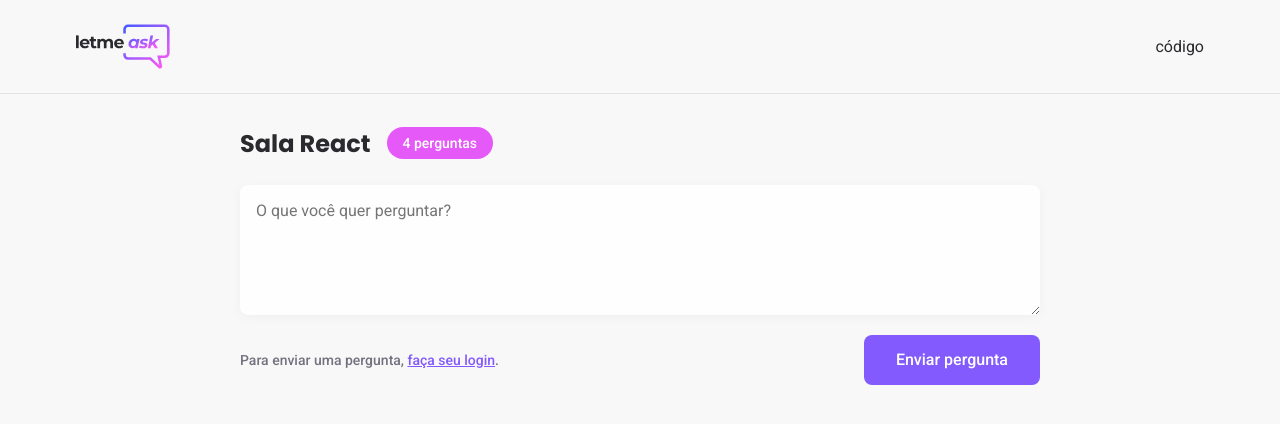
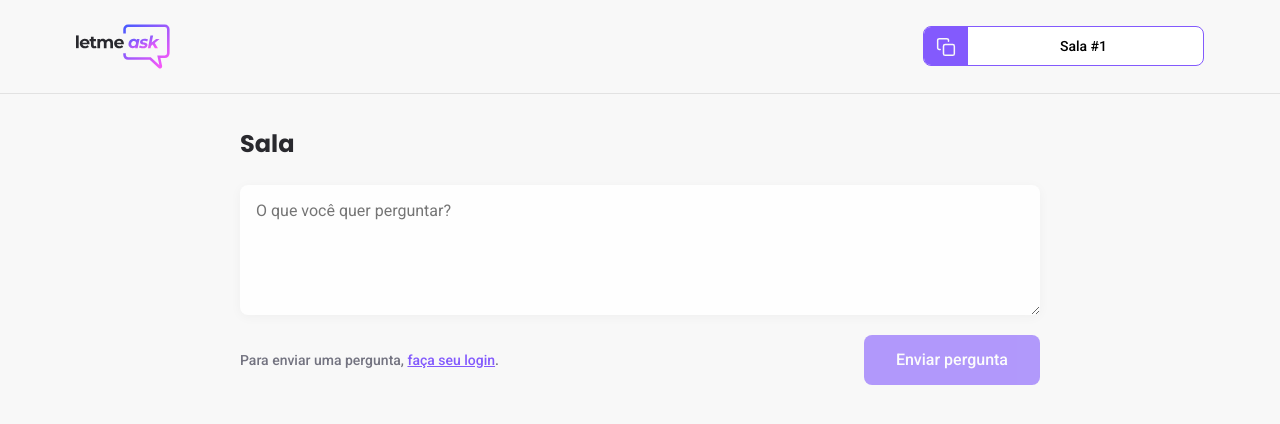
Before and after one commit to zorasantos/letmeask-react, a React (Create React App) app: page /rooms/1 in a window 1280 px wide. Shown: the top 424 px of the page. Built offline with nearby package versions, Linux system fonts and the light colour scheme; no server answers; the database is empty.

Commit message:
Page room

```diff
--- /dev/null
+++ b/src/components/RoomCode.tsx
@@ -0,0 +1,23 @@
+import copyImg from '../assets/images/copy.svg';
+
+import '../styles/room-code.scss';
+
+type RoomCodeProps = {
+  code: string;
+}
+
+export function RoomCode(props: RoomCodeProps) {
+
+  function copyRoomCodeToClipboard() {
+    navigator.clipboard.writeText(props.code)
+  }
+
+  return (
+    <button className="room-code" onClick={copyRoomCodeToClipboard}>
+      <div>
+        <img src={copyImg} alt="Copy room code" />
+      </div>
+      <span>Sala #{props.code}</span>
+    </button>
+  );
+}
--- a/src/pages/Room.tsx
+++ b/src/pages/Room.tsx
@@ -1,32 +1,121 @@
+import { FormEvent, useState, useEffect } from 'react';
+import { useParams } from 'react-router-dom';
+
 import logoImg from '../assets/images/logo.svg';
 import { Button } from '../components/Button';
+import { RoomCode } from '../components/RoomCode';
+import { useAuth } from '../hooks/useAuth';
+import { database } from '../services/firebase';
 
 import '../styles/room.scss';
 
+type FirebaseQuestions = Record<string, {
+  author: {
+    name: string;
+    avatar: string;
+  }
+  content: string;
+  isHighlighted: boolean;
+  isAnswered: boolean;
+}>
+
+type Question = {
+  id: string;
+  author: {
+    name: string;
+    avatar: string;
+  }
+  content: string;
+  isHighlighted: boolean;
+  isAnswered: boolean;
+}
+
+type RoomParams = {
+  id: string;
+}
+
 export function Room() {
+  const [newQuestion, setNewQuestion] = useState('');
+  const [questions, setQuestions] = useState<Question[]>([]);
+  const [title, setTitle] = useState('');
+
+  const { user } = useAuth();
+  const params = useParams<RoomParams>();
+  const roomId = params.id;
+
+  async function handleSendQuestion(event: FormEvent) {
+    event.preventDefault();
+    if(newQuestion.trim() === '') return;
+
+    if(!user) {
+      throw new Error('You must be logged in')
+    }
+
+    const question = {
+      content: newQuestion,
+      author: {
+        name: user.name,
+        avatar: user.avatar
+      },
+      isHighlighted: false, //Determina se a pergunta está sendo respondida atualmente
+      isAnswered: false //Determina se a pergunta já foi respondida
+    };
+
+    await database.ref(`rooms/${roomId}/questions`).push(question);
+    setNewQuestion('');
+  }
+
+  useEffect(() => {
+    const roomRef = database.ref(`rooms/${roomId}`);
+
+    roomRef.on('value', room => {
+      const databaseRoom = room.val();
+      const firebaseQuestions: FirebaseQuestions = databaseRoom.questions ?? {};
+      const parsedQuestions = Object.entries(firebaseQuestions).map(([key, value]) => {
+        return {
+          id: key,
+          content: value.content,
+          author: value.author,
+          isHighlighted: value.isHighlighted,
+          isAnswered: value.isAnswered
+        }
+      })
+      setTitle(databaseRoom.title);
+      setQuestions(parsedQuestions);
+    })
+  }, [roomId])
   return (
     <div id="page-room">
       <header>
         <div className="content">
           <img src={logoImg} alt="Letmeask" />
-          <div>código</div>
+          <RoomCode code={roomId} />
         </div>
       </header>
 
       <main>
         <div className="room-title">
-          <h1>Sala React</h1>
-          <span>4 perguntas</span>
+          <h1>Sala {title}</h1>
+          {questions.length > 0 && <span>{questions.length} pergunta(s)</span>}
         </div>
 
-        <form>
+        <form onSubmit={handleSendQuestion}>
           <textarea
             placeholder="O que você quer perguntar?"
+            onChange={event => setNewQuestion(event.target.value)}
+            value={newQuestion }
           />
 
           <div className="form-footer">
-            <span>Para enviar uma pergunta, <button>faça seu login</button>.</span>
-            <Button type="submit">Enviar pergunta</Button>
+            { user ? (
+              <div className="user-info">
+                <img src={user.avatar} alt={user.name} />
+                <span>{user.name}</span>
+              </div>
+            ) : (
+              <span>Para enviar uma pergunta, <button>faça seu login</button>.</span>
+            ) }
+            <Button disabled={!user} type="submit">Enviar pergunta</Button>
           </div>
         </form>
       </main>
--- /dev/null
+++ b/src/styles/room-code.scss
@@ -0,0 +1,30 @@
+.room-code {
+   height: 40px;
+   border-radius: 8px;
+   overflow: hidden;
+
+   background: #FFF;
+   border: 1px solid #835afd;
+   cursor: pointer;
+
+   display: flex;
+
+   div {
+     height: 40px;
+     background: #835afd;
+     padding: 0 12px;
+     display: flex;
+     justify-content: center;
+     align-items: center;
+   }
+
+   span {
+     display: block;
+     align-self: center;
+     flex: 1; //Para ocupar todo o epaço;
+     padding: 0 16px 0 12px;
+     width: 235px;
+     font-size: 14px;
+     font-weight: 500;
+   }
+}
--- a/src/styles/room.scss
+++ b/src/styles/room.scss
@@ -60,7 +60,25 @@
         align-items: center;
         margin-top: 16px;
 
-        span {
+        .user-info {
+          display: flex;
+          align-items: center;
+
+          img {
+            width: 32px;
+            height: 32px;
+            border-radius: 50%;
+          }
+
+          span {
+            margin-left: 8px;
+            color: #29292e;
+            font-size: 14px;
+            font-weight: 500;
+          }
+        }
+
+        > span {
           font-size: 14px;
           color: #737380;
           font-weight: 500;
```
